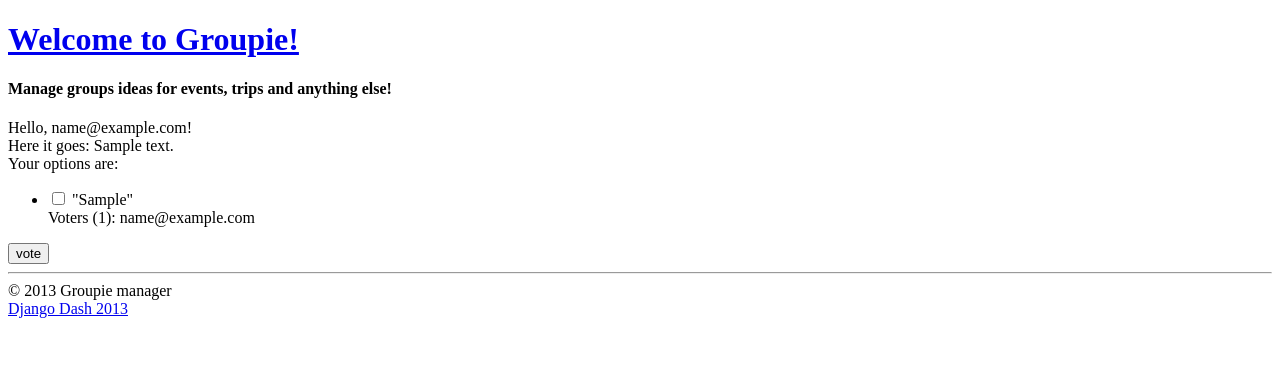
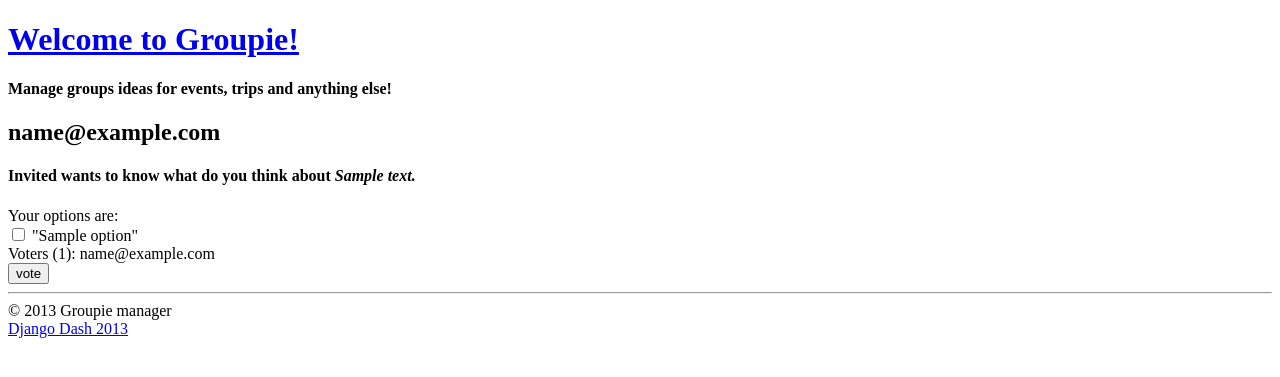
Before and after one commit to grunskis/groupie, a Django app: template groupie/app/templates/voting.html in a window 1280 px wide. Shown: the top 377 px of the page. Run offline with Django 3.2, Linux system fonts and the light colour scheme; tables that the repository leaves empty hold one stand-in row (values such as "Sample post"); the template is opened without the code that fills it: values that come from a table or form of the project are taken from there, most other values are stand-ins (such as "Sample title", 1, 10 or a date in 2020); some libraries are stand-ins or nearby versions.

Commit message:
beatify the voting page

```diff
--- a/groupie/app/templates/voting.html
+++ b/groupie/app/templates/voting.html
@@ -7,32 +7,38 @@
 		<form action='{% url 'voting' voting.url_hash %}?ref={{ voter.ref_hash }}' method="post">
 			{% csrf_token %}
 
-
-			<span>Hello, {{ voter.email }}! </span> <br />
-		    <span>Here it goes: {{ voting.description }} </span> <br />
-
-		    <div>
-				Your options are: <br />
-				<ul>
+			<div class="row">
+				<div class="col-lg-12">
+					<h2>{{ voter.email }}</h2>
+		    			<h4>Invited wants to know what do you think about <em> {{ voting.description }} </em> </h4>
+		    	</div>
+		    </div>
+				<div class="row">
+					<div class="col-lg-12">
+						Your options are: <br />
+					</div>
 			     	{% for voo in voting_options_sorted %}
-						<li>
-							<input {% if voo.0 in voter.voted_voting_options.all %}checked{% endif %} type="checkbox" name="voting_options" id="option_{{ voo.0.id }}" value="{{ voo.0.id }}" />
-							{% if voo.1 %}TOP VOTED! {% endif %}
-							"{{ voo.0 }}"
+						<div class="col-sm-6 col-md-3">
+							<div class="thumbnail">
+							<input {% if voo.option in voter.voted_voting_options.all %}checked{% endif %} type="checkbox" name="voting_options" id="option_{{ voo.option.id }}" value="{{ voo.option.id }}" />
+							{% if voo.is_top %}TOP VOTED! {% endif %}
+							"{{ voo.option }}"
 							<br />
 							<span>
-								Voters ({{ voo.0.voters.all|length }}):
-								{% for v in voo.0.voters.all %}
+								Voters ({{ voo.option.voters.all|length }}):
+								{% for v in voo.option.voters.all %}
 									{{ v.email }}
 								{% endfor %}
 							</span>
-						</li>
+						</div>
+						</div>
 			     	{% endfor %}
-			     </ul>
-			 </div>
-		  	<input type="submit" value="vote" />
-
+			     </div>
+			<div class="row">
+			 	<div class="col-lg-12">
+		  			<input class="btn btn-default" type="submit" value="vote" />
+				</div>
+			</div>
 		</form>
 	</div>
-
 {% endblock main %}
```
